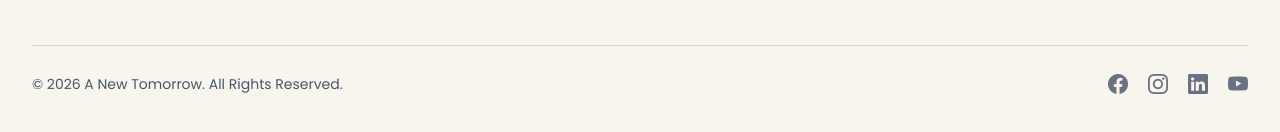
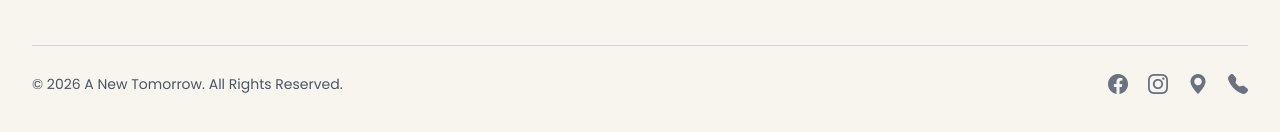
Before and after one commit to patidartanishk/orphanage, a Next.js app: page / in a window 1280 px wide. Shown: the part 6513-6645 px from the top of the page. Built offline with nearby package versions, Linux system fonts and the light colour scheme.

Commit message:
links improve in footer

```diff
--- a/components/Footer..tsx
+++ b/components/Footer..tsx
@@ -133,7 +133,6 @@ export default function Footer() {
         </div>
 
         {/* Bottom */}
-
 <div className="border-t border-gray-300 mt-12 pt-6 flex flex-col md:flex-row justify-between items-center gap-4">
 
   <p className="text-gray-600 text-sm">
@@ -142,21 +141,48 @@ export default function Footer() {
 
   <div className="flex gap-5 text-xl text-gray-500">
 
-            <a href="#" className="hover:text-amber-500 transition">
+    {/* Facebook */}
+    <a
+      href="https://www.facebook.com/ebenezerchildcarecentre"
+      target="_blank"
+      rel="noopener noreferrer"
+      className="hover:text-amber-500 transition"
+      aria-label="Facebook"
+    >
       <i className="bi bi-facebook"></i>
     </a>
 
-            <a href="#" className="hover:text-amber-500 transition">
+    {/* Instagram */}
+    <a
+      href="https://www.instagram.com/ebenezer_childcare_centre/"
+      target="_blank"
+      rel="noopener noreferrer"
+      className="hover:text-amber-500 transition"
+      aria-label="Instagram"
+    >
       <i className="bi bi-instagram"></i>
     </a>
 
-            <a href="#" className="hover:text-amber-500 transition">
-              <i className="bi bi-linkedin"></i>
+    {/* Google Maps */}
+    <a
+      href="https://maps.google.com/?q=Ebenezer+Child+Care+Centre+Vidyasagar+Layout+Kembathahalli+Cross+Bengaluru+560083"
+      target="_blank"
+      rel="noopener noreferrer"
+      className="hover:text-amber-500 transition"
+      aria-label="Google Maps"
+    >
+      <i className="bi bi-geo-alt-fill"></i>
     </a>
 
-            <a href="#" className="hover:text-amber-500 transition">
-              <i className="bi bi-youtube"></i>
+    {/* Phone */}
+    <a
+      href="tel:+919845216239"
+      className="hover:text-amber-500 transition"
+      aria-label="Phone"
+    >
+      <i className="bi bi-telephone-fill"></i>
     </a>
+
 
           </div>
 
```
Lines whose indentation alone changed are shown as unchanged.
